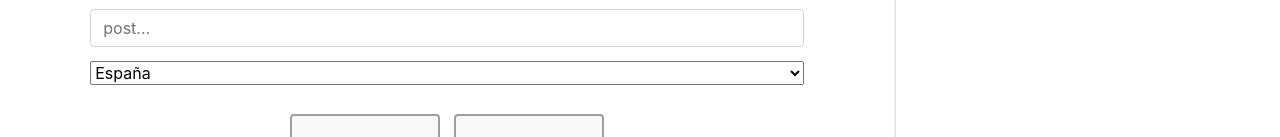
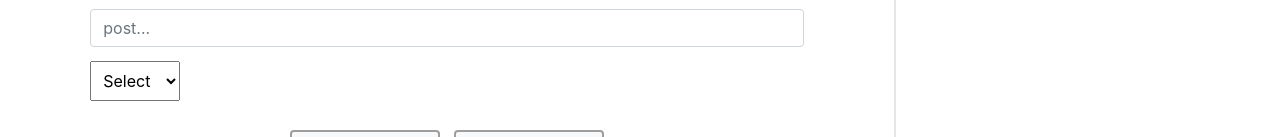
Before and after one commit to assembler-institute/react-shopping-cart-context, a React (Create React App) app: page /checkout/step-2 in a window 1280 px wide. Shown: the part 424-561 px from the top of the page. Built offline with nearby package versions, Linux system fonts and the light colour scheme.

Commit message:
Finish error country and countryPre with context

```diff
--- a/src/components/Forms/ShippingDetailsForm.js
+++ b/src/components/Forms/ShippingDetailsForm.js
@@ -75,7 +75,12 @@ function ShippingDetailsForm() {
           hasErrorMessage={formik.touched.zipCode}
           errorMessage={formik.errors.zipCode}
         />
-        <SelectShopping />
+        <SelectShopping
+          handleChange={formik.handleChange}
+          handleBlur={formik.handleBlur}
+          hasErrorMessage={formik.touched.phoneNumber}
+          errorMessage={formik.errors.phoneNumber}
+        />
         <div className="btn__container">
           <Link to="/checkout/step-1">
             <ButtonShopping type="button">back</ButtonShopping>
--- a/src/components/Select2Shopping/Select2Shopping.js
+++ b/src/components/Select2Shopping/Select2Shopping.js
@@ -20,12 +20,14 @@ function Select2Shopping({
         className="selectTel"
         id="countryPrefix"
         name="countryPrefix"
-        // onChange={handleChange}
+        onChange={handleChange}
+        onBlur={handleBlur}
       >
+        <option value=""> Select pre...</option>
         <option value="+34">ES +34</option>
-        <option value="+4">PO +34</option>
-        <option value="+3">FA +34</option>
-        <option value="+10">IT +34</option>
+        <option value="+4">PO +4</option>
+        <option value="+3">FA +3</option>
+        <option value="+10">IT +10</option>
       </select>
       <input
         className={
--- a/src/components/SelectShopping/SelectShopping.js
+++ b/src/components/SelectShopping/SelectShopping.js
@@ -2,14 +2,21 @@ import React from "react";
 
 import "./SelectShopping.scss";
 
-function SelectShopping() {
+function SelectShopping({ handleChange = () => {}, handleBlur = () => {} }) {
   return (
     <div className="form">
-      <select>
-        <option>España</option>
-        <option>Francia</option>
-        <option>Portugal</option>
-        <option>Italia</option>
+      <select
+        className="selectTel"
+        id="country"
+        name="country"
+        onChange={handleChange}
+        onBlur={handleBlur}
+      >
+        <option value="">Select country</option>
+        <option value="España">España</option>
+        <option value="Portugal">Portugal</option>
+        <option value="Francia">Francia</option>
+        <option value="Italia">Italia</option>
       </select>
     </div>
   );
```
